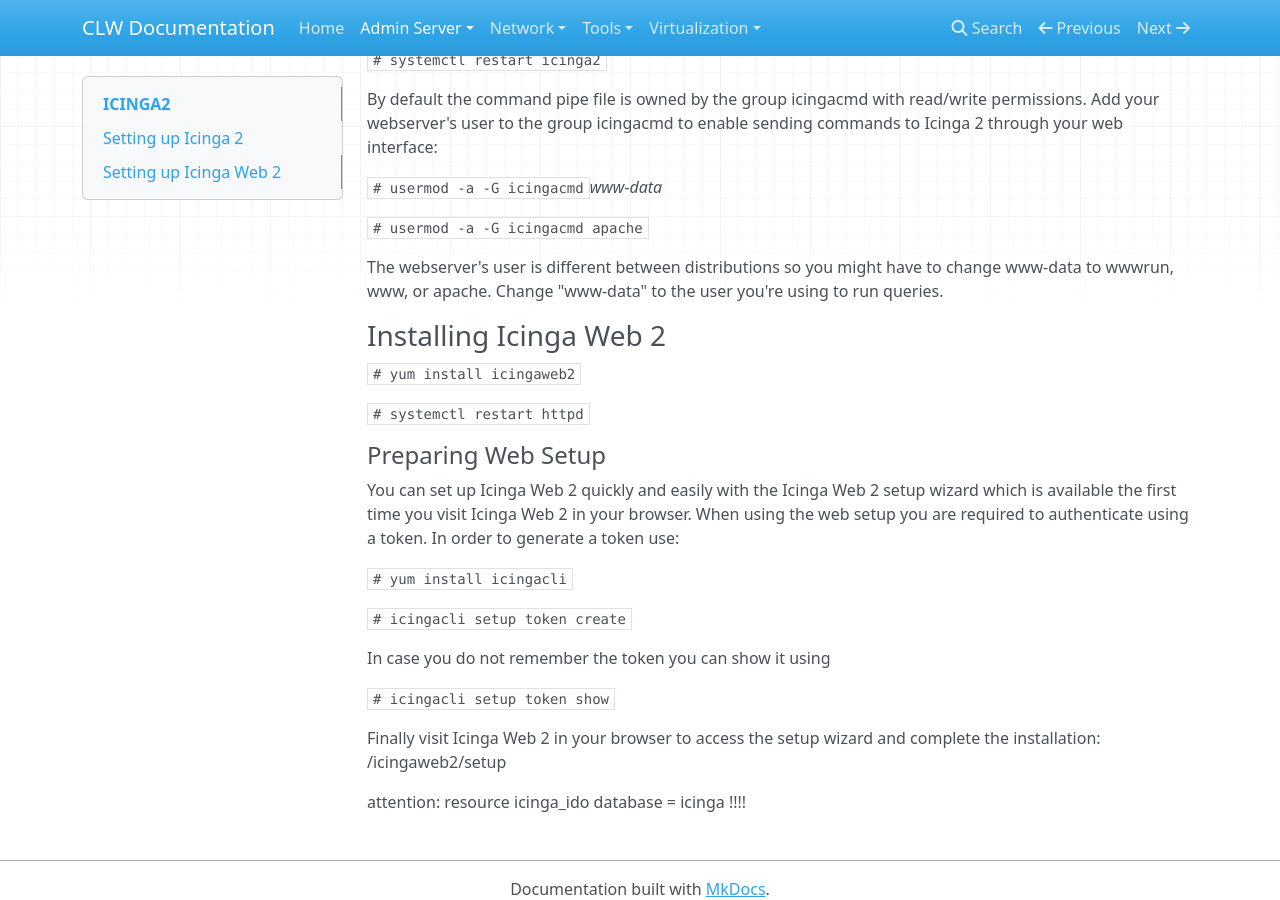
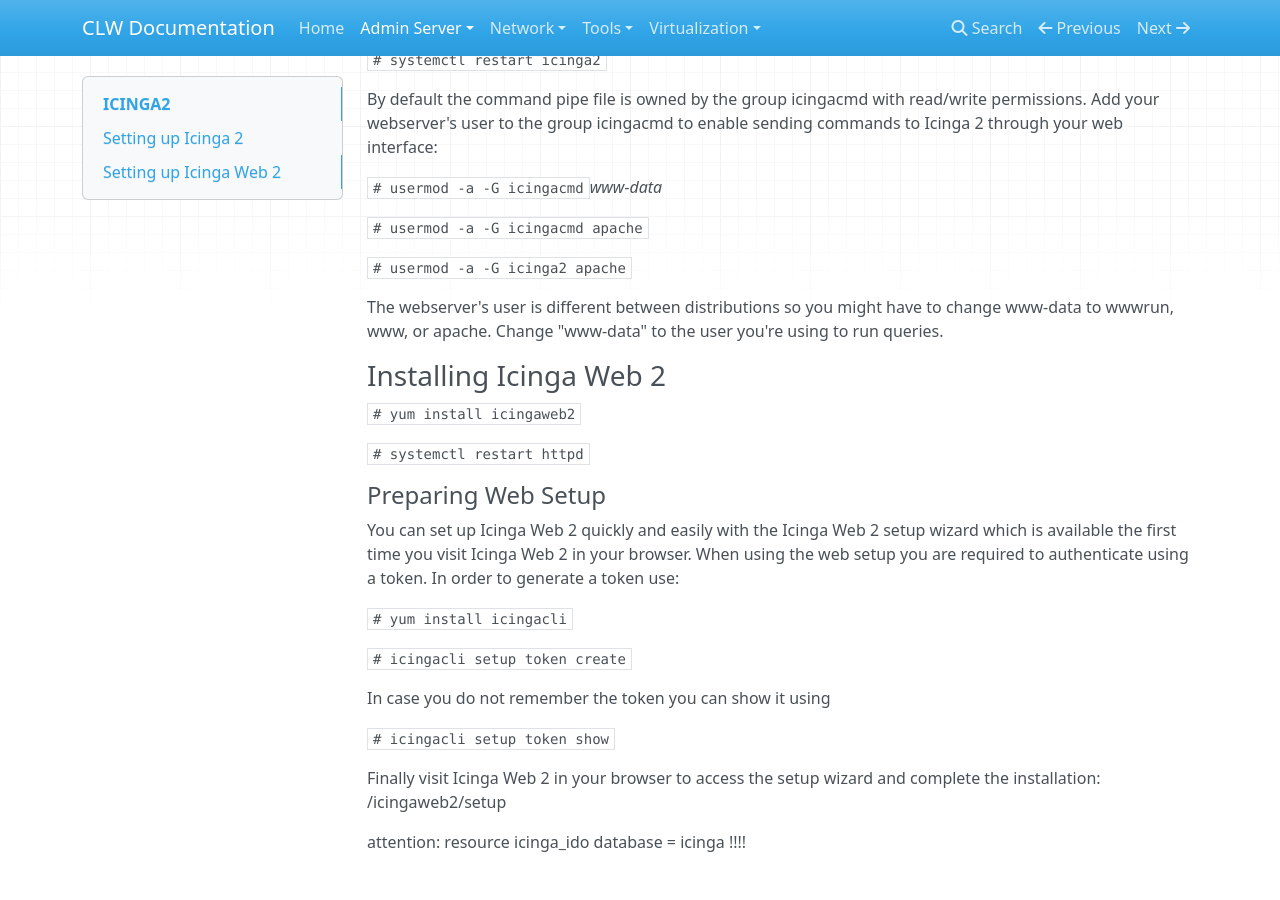
Before and after one commit to belbob/clw-documentation, an MkDocs documentation site: the page built from docs/installguide/adminserver/icinga2.md, in a window 1280 px wide and 900 px high, scrolled down 2373 px. Built offline with MkDocs 1.6.1, drawn with Linux system fonts in a browser that asks for light colours; nearby versions of some CDN libraries; old or Windows-style settings are respelled for this version of MkDocs.

Commit message:
added icinga2 to apache

```diff
--- a/docs/installguide/adminserver/icinga2.md
+++ b/docs/installguide/adminserver/icinga2.md
@@ -116,6 +116,8 @@ By default the command pipe file is owned by the group icingacmd with read/write
 
 ``# usermod -a -G icingacmd apache``
 
+``# usermod -a -G icinga2 apache``
+
 The webserver's user is different between distributions so you might have to change www-data to wwwrun, www, or apache. Change "www-data" to the user you're using to run queries.
 
 ### Installing Icinga Web 2
```
